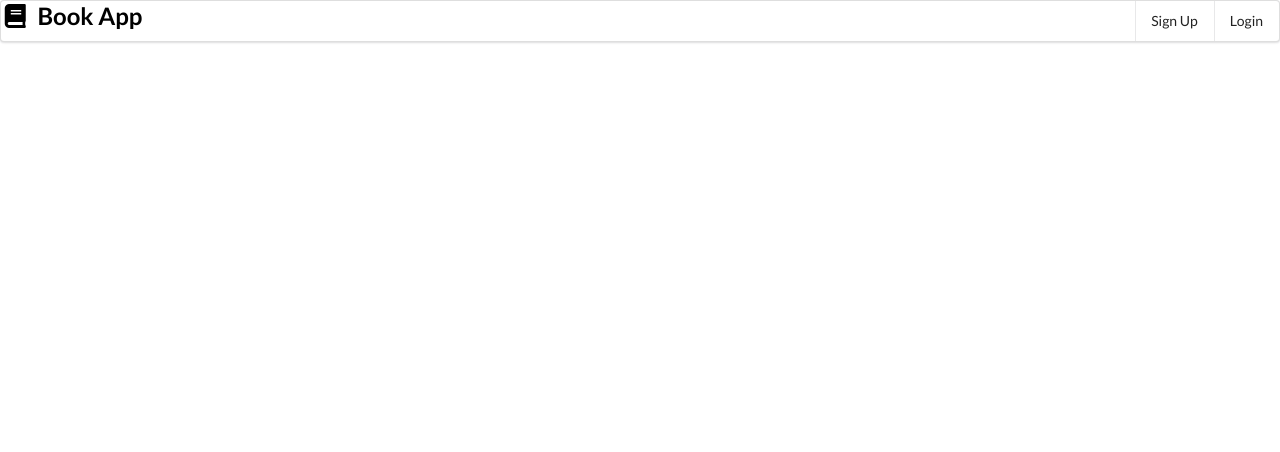
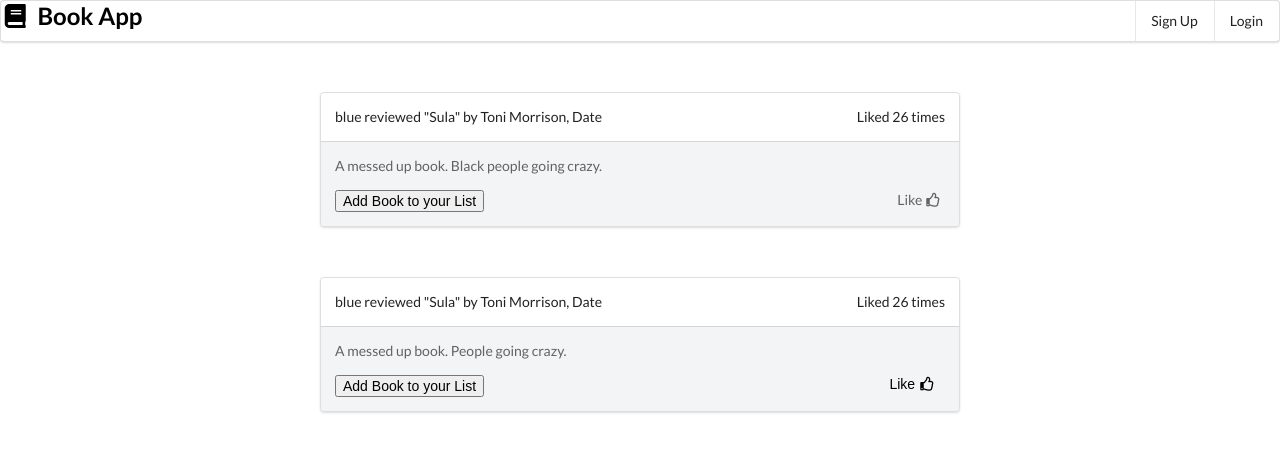
Before and after one commit to aaoyekanmi4/readandshare, a React (Create React App) app in the folder client/: page /shared in a window 1280 px wide. Shown: the top 452 px of the page. Built offline with nearby package versions, Linux system fonts and the light colour scheme.

Commit message:
submit and change input with book review

```diff
--- a/client/src/App.js
+++ b/client/src/App.js
@@ -1,5 +1,5 @@
 import React, { useState, useContext} from 'react';
-
+import Shared from './components/Shared'
 import BookForm from './components/BookForm';
 import DeleteBook from './components/DeleteBook';
 import Navbar from './components/Navbar'
@@ -149,7 +149,8 @@ const App = () => {
             }
         else if (crudAction === 'Review'){
             return <ReviewForm
-                    formTitle ="Review "
+                    bookTitle = {bookFormData.title}
+                    bookAuthor = {bookFormData.author}
                     actionText={crudAction}
                     onSubmit={handleBookEdit}
                     onClose={toggleModal}
@@ -182,7 +183,7 @@ const App = () => {
 
   />
 
-
+<Route path="/shared" component={Shared} />
 <Route path="/register" component={SignUpForm}/>
 
 
--- a/client/src/components/BookTable.js
+++ b/client/src/components/BookTable.js
@@ -23,6 +23,7 @@ const bookEntries = books.map((book, index) =>{
             edit = {props.clickEdit }
             delete = {props.clickDelete}
             book={book}
+            toggleModal ={props.toggleModal}
     />
 
 }
--- a/client/src/components/Home.js
+++ b/client/src/components/Home.js
@@ -22,6 +22,7 @@ const Home = (props) => {
                   clickReview ={props.showReviewBook}
                    clickEdit ={props.showEditBook}
                    clickDelete = {props.showDeleteBook}
+                   toggleModal = {props.toggleModal}
                />
         <button style={{marginTop:10}}
                 onClick={props.showAddBook}
--- a/client/src/components/ReviewForm.js
+++ b/client/src/components/ReviewForm.js
@@ -2,32 +2,50 @@ import React, { useState } from 'react';
 import ValidationError from './ValidationError';
 
 const ReviewForm = (props) => {
-    const [review, setReview] = useState({rating:'', text:''})
+    const [review, setReview] = useState({rating:0, text:''})
     const [responseError, setResponseError] = useState('');
 
+    const handleChange = (event) => {
+       let newValue = event.target.value;
+       setReview(prevReview => ({...prevReview, text:newValue}))
+    }
+   const handleStarRating = (stars) => {
+          setReview(prevReview => ({...prevReview, rating:stars}))
+   }
+   const handleSubmit = (event)=>{
+       event.preventDefault();
+       console.log(review)
+       props.onClose();
+   }
     return (
-      <div style={{width:420, margin: '0 auto', marginTop:'10%'}}>
-      <form onSubmit={props.onSubmit} className="ui  form" >
+
+      <div >
+      <form onSubmit={handleSubmit} className="ui  form" >
 
       <ValidationError message={responseError} />
-            <h2 className="ui dividing header">Review for "Sula" </h2>
-            <label>Rating: (Required)</label>
+            <h2 className="ui dividing header">{`Review of ${props.bookTitle} by ${props.bookAuthor}`} </h2>
+            <label>Rating: </label>
             <div className="field rating" style={{fontSize:24}}>
+
             <span class="rating">
     <input type="radio" class="rating-input"
-           id="rating-input-1-5" name="rating-input-1" />
+           id="rating-input-1-5" name="rating-input-1" onClick={() => handleStarRating('5')} />
     <label for="rating-input-1-5" class="rating-star"></label>
     <input type="radio" class="rating-input"
-           id="rating-input-1-4" name="rating-input-1"/>
+           id="rating-input-1-4" name="rating-input-1"
+           onClick={() => handleStarRating('4')}/>
     <label for="rating-input-1-4" class="rating-star"></label>
     <input type="radio" class="rating-input"
-           id="rating-input-1-3" name="rating-input-1"/>
+           id="rating-input-1-3" name="rating-input-1"
+           onClick={() => handleStarRating('3') } />
     <label for="rating-input-1-3" class="rating-star"></label>
     <input type="radio" class="rating-input"
-           id="rating-input-1-2" name="rating-input-1"/>
+           id="rating-input-1-2" name="rating-input-1"
+           onClick={() => handleStarRating('2')}/>
     <label for="rating-input-1-2" class="rating-star"></label>
     <input type="radio" class="rating-input"
-           id="rating-input-1-1" name="rating-input-1"/>
+           id="rating-input-1-1" name="rating-input-1"
+           onClick={() => handleStarRating('1')}/>
     <label for="rating-input-1-1" class="rating-star"></label>
 </span>
 
@@ -36,7 +54,7 @@ const ReviewForm = (props) => {
 
             <div class="field">
             <label>Description:  (Optional) </label>
-          <textarea></textarea>
+          <textarea value={review.text} onChange ={handleChange}></textarea>
         </div>
         <div className="actions">
             <button className="ui button right floated" onClick={props.onClose}>
--- /dev/null
+++ b/client/src/components/Shared.js
@@ -0,0 +1,36 @@
+import React from 'react';
+
+const Shared = () => {
+  return (
+    <div>
+      <div class="ui segments" style={{width:'50%', margin:'0 auto',  marginBottom:'50px', marginTop:'50px'}} >
+  <div class="ui segment" >
+    <p>blue reviewed "Sula" by Toni Morrison, Date<span style={{float:'right'}}>Liked 26 times</span></p>
+
+  </div>
+  <div class="ui secondary segment">
+    <p>A messed up book. Black people going crazy. </p>
+    <button>Add Book to your List</button>
+    <span style={{float:'right'}}> Like <i class="thumbs up outline icon"></i> </span>
+  </div>
+
+</div>
+<div class="ui segments" style={{width:'50%', margin:'0 auto',  marginBottom:'100px'}} >
+  <div class="ui segment" >
+    <p>blue reviewed "Sula" by Toni Morrison, Date<span style={{float:'right'}}>Liked 26 times</span></p>
+
+  </div>
+  <div class="ui secondary segment">
+    <p>A messed up book. People going crazy. </p>
+    <button>Add Book to your List</button>
+    <button style={{float:'right', background:'transparent', border:'none'}}> Like <i class="thumbs up outline icon"></i> </button>
+  </div>
+
+</div>
+
+
+    </div>
+  )
+}
+
+export default Shared;
```
